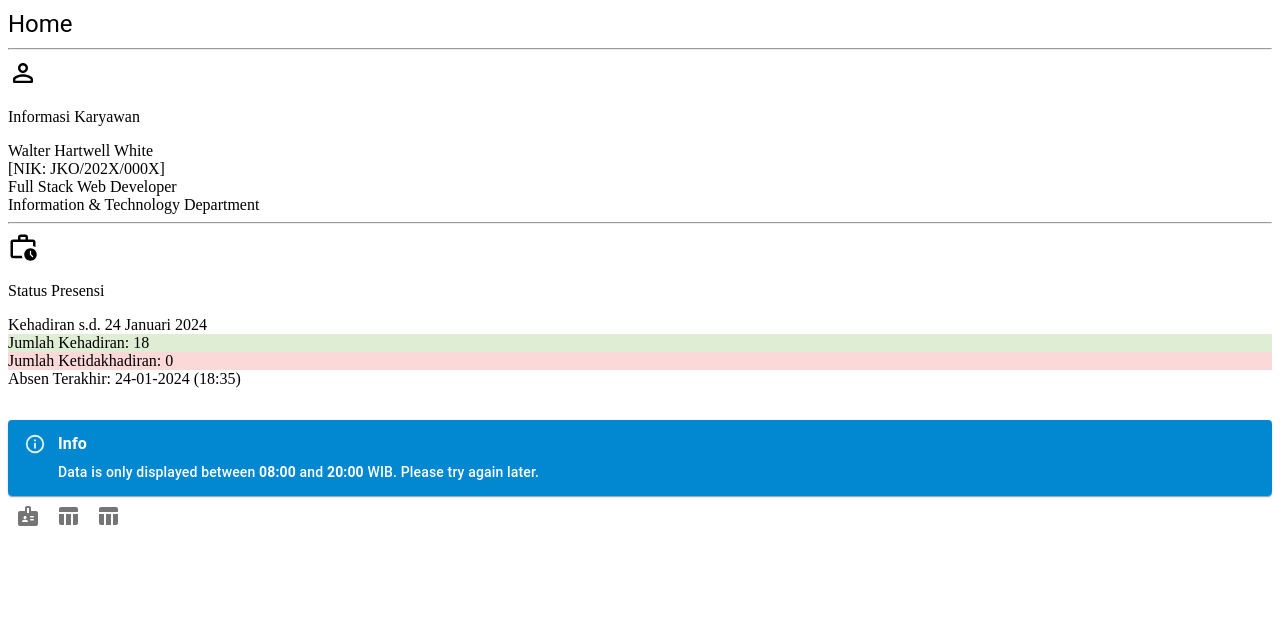
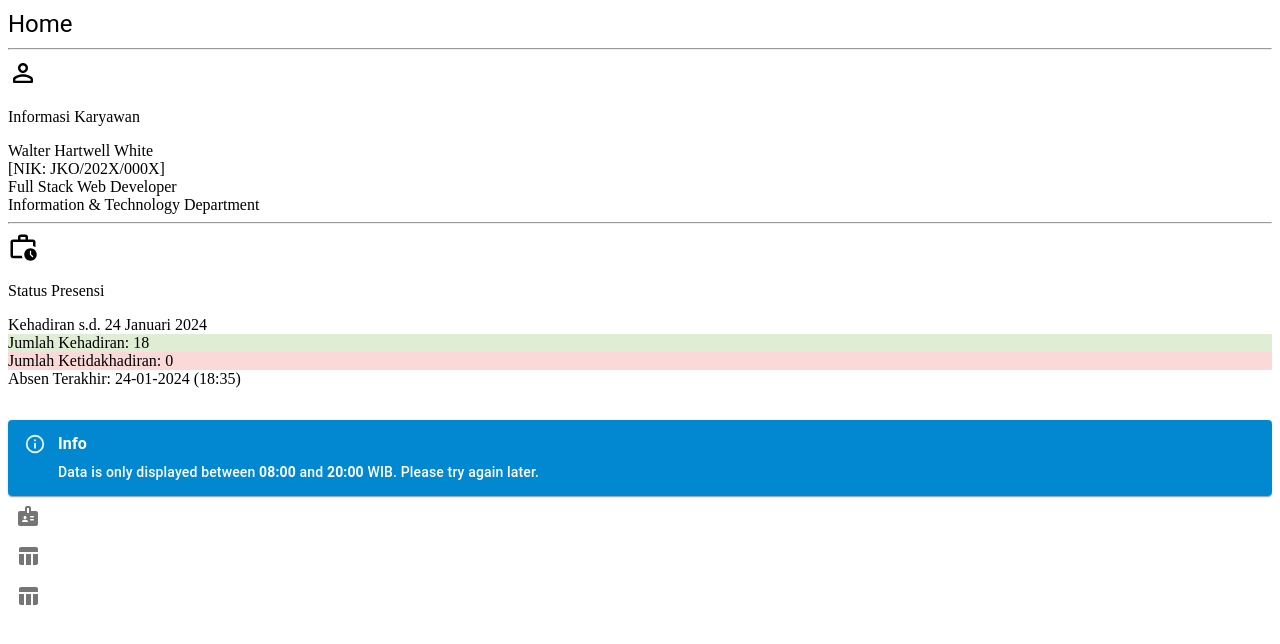
Before and after one commit to emilfauzan/erpplayground, a Next.js app: page /dashboard/home/Home in a window 1280 px wide. Shown: the top 644 px of the page. Built offline with nearby package versions, Linux system fonts and the light colour scheme.

Commit message:
updated ButtonGroup

```diff
--- a/app/globals.css
+++ b/app/globals.css
@@ -137,3 +137,9 @@ hr {
   margin: 1em 0;
   padding: 0;
 }
+
+.shadowfixed {
+  background: #ffffff;
+  box-shadow: -24px 24px 47px #d9d9d9,
+    24px -24px 47px #ffffff;
+}
--- a/components/common/tables/HarvesterTable.tsx
+++ b/components/common/tables/HarvesterTable.tsx
@@ -504,14 +504,14 @@ const HarvesterTable: React.FC = () => {
                                 <DataGrid
                                     initialState={{
                                         pagination: {
-                                            paginationModel: { pageSize: 25, page: 0 },
+                                            paginationModel: { pageSize: 8, page: 0 },
                                         },
                                     }}
                                     className='cursor-default text-center mb-10 bg-white'
                                     columns={harvesterColumns}
                                     rows={harvesterData}
                                     getRowId={getRowId}
-                                    getRowHeight={() => 80}
+                                    getRowHeight={() => 79}
                                     // getEstimatedRowHeight={() => 200}
                                     columnGroupingModel={columnGroupingModel}
                                     experimentalFeatures={{ columnGrouping: true }}
--- a/pages/dashboard/home/Home.tsx
+++ b/pages/dashboard/home/Home.tsx
@@ -4,13 +4,14 @@ import HarvesterTable from '@/components/common/tables/HarvesterTable';
 import PersonOutlineRoundedIcon from '@mui/icons-material/PersonOutlineRounded';
 import WorkHistoryOutlinedIcon from '@mui/icons-material/WorkHistoryOutlined';
 import Typography from '@mui/material/Typography';
-import { IconButton, Stack } from '@mui/material';
+import { ButtonGroup, IconButton, Stack } from '@mui/material';
 import CardDataStats from '@/components/common/cards/CardDataStats';
 import BadgeRoundedIcon from '@mui/icons-material/BadgeRounded';
 import TableChartRoundedIcon from '@mui/icons-material/TableChartRounded';
 
 function Home() {
 
+    {/* Smooth scroll behavior to 3 sections start */ }
     // Smooth behavior on scroll to each section
     const offset = 5.5;
 
@@ -34,6 +35,26 @@ function Home() {
             targetElement.scrollIntoView({ behavior: 'smooth', block: 'start' });
         }
     }
+    {/* Smooth scroll behavior to 3 sections end */ }
+
+    const buttons = [
+        <IconButton
+            className='bg-white/60 z-9999 ease-in-out duration-300 hover:bg-white' key='one'
+            onClick={handleScrollToFirstSection}
+        >
+            <BadgeRoundedIcon />
+        </IconButton>,
+        <IconButton className='bg-white/60 z-9999 hover:bg-white ease-in-out duration-300' key='two'
+            onClick={handleScrollToSecondSection}
+        >
+            <TableChartRoundedIcon />
+        </IconButton>,
+        <IconButton className='bg-white/60 z-9999 hover:bg-white ease-in-out duration-300' key='three'
+            onClick={handleScrollToThirdSection}
+        >
+            <TableChartRoundedIcon />
+        </IconButton>
+    ];
 
     return (
         <>
@@ -85,28 +106,13 @@ function Home() {
 
             <HarvesterTable />
 
-            <div className='hover:bg-white'>
-
-                <IconButton
-                    className='fixed right-5 bottom-29 bg-white/60 z-9999 hover:bg-white ease-in-out duration-300'
-                    onClick={handleScrollToFirstSection}
-                >
-                    <BadgeRoundedIcon />
-                </IconButton>
-
-                <IconButton className='fixed right-5 bottom-17 bg-white/60 z-9999 hover:bg-white ease-in-out duration-300'
-                    onClick={handleScrollToSecondSection}
-                >
-                    <TableChartRoundedIcon />
-                </IconButton>
-
-                <IconButton className='fixed right-5 bottom-5 bg-white/60 z-9999 hover:bg-white ease-in-out duration-300'
-                    onClick={handleScrollToThirdSection}
-                >
-                    <TableChartRoundedIcon />
-                </IconButton>
-
-            </div>
+            <ButtonGroup
+                className='fixed right-5 bottom-5 gap-2 z-9'
+                orientation="vertical"
+                aria-label="vertical contained button group"
+            >
+                {buttons}
+            </ButtonGroup>
 
             {/*
         A. Estate / Afdeling / Block Ranking - Today Only (updated every hour)
```
